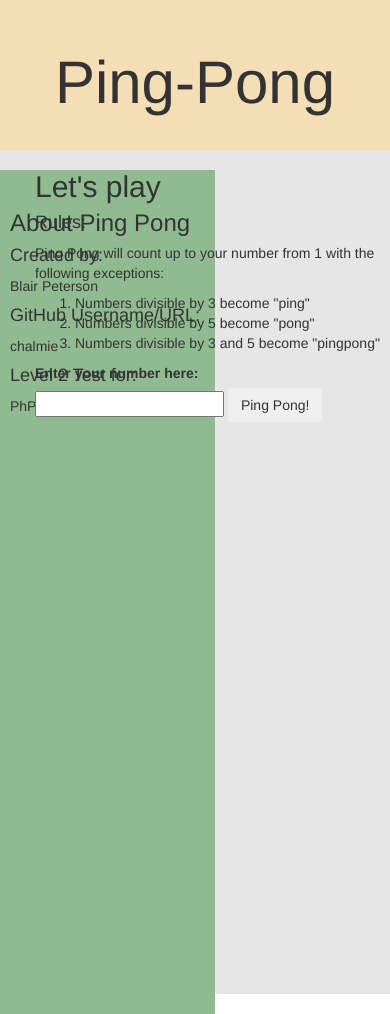
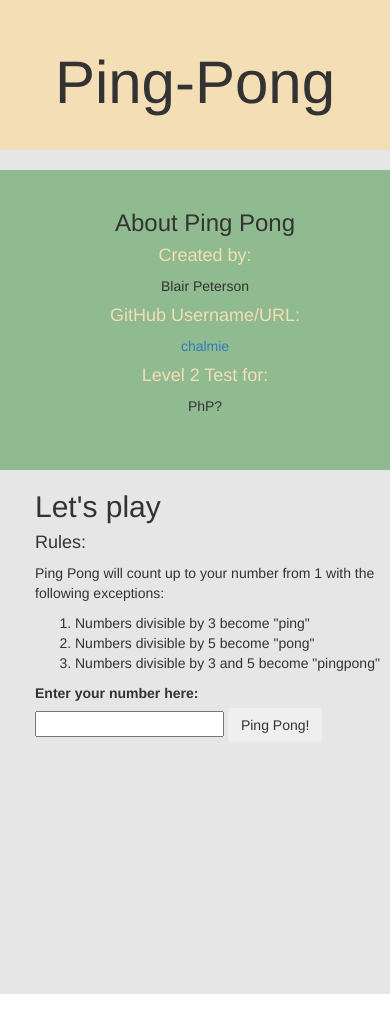
Before and after one commit to chalmie/PingPong, a plain HTML site: page index.html in a window 390 px wide. Drawn offline with nearby package versions, Linux system fonts and the light colour scheme.

Commit message:
add media query and clean up css

```diff
--- a/css/styles.css
+++ b/css/styles.css
@@ -12,8 +12,6 @@ html, body {
   height: 150px;
   text-align: center;
   background-color: #F4DEB5;
-  background-repeat:no-repeat;
-  background-size: cover;
 }
 
 .header h1 {
@@ -27,6 +25,7 @@ html, body {
   padding:0px;
   height:100%;
   background-color: #E6E6E6;
+  overflow: auto;
 }
 
 /*Sidebar*/
@@ -38,15 +37,36 @@ html, body {
   background-color: #90BB90;
   float:left;
   position:absolute;
-  height:100%;
+  height:450px;
 }
+
+.side h4 {
+  color: #F4DEB5;
+}
+
+@media (max-width: 850px) {
+  .side {
+    position:relative;
+    height:300px;
+    width:100%;
+    text-align: center;
+  }
+  .lets-play {
+    text-align: left;
+    width:100%;
+  }
+}
+
+/*lets-play*/
 
 .lets-play {
   padding-left: 50px;
   float:right;
   position: relative;
-  height: 100%;
 }
+
+
+/*result*/
 
 #result {
   display: none;
--- a/index.html
+++ b/index.html
@@ -22,9 +22,9 @@
           <h4>Created by:</h4>
           <p>Blair Peterson</p>
           <h4>GitHub Username/URL:</h4>
-          <p>chalmie</p>
+          <p><a href="https://github.com/chalmie">chalmie</a></p>
           <h4>Level 2 Test for:</h4>
-          <p>PhP</p>
+          <p>PhP?</p>
         </div>
 
         <div class="col-sm-9 lets-play">
@@ -42,8 +42,6 @@
               <input id="number" type="text">
               <button type="submit" class="btn">Ping Pong!</button>
             </div>
-
-
           </form>
           <div id="result">
             <ul id="ping-pong">
--- a/js/scripts.js
+++ b/js/scripts.js
@@ -17,17 +17,15 @@ var pingPong = function(number) {
 };
 
 
-
-
 $(document).ready(function() {
   $("form#user-number").submit(function(event) {
-    // Make sure pingpong list is empty
-    $("ul").empty();
-
     // create variables for user input,output,and list items
     var number = parseInt($("input#number").val(),10);
     var returnedArray = pingPong(number);
     var numberList = document.getElementById("ping-pong");
+
+    // Make sure pingpong list is empty
+    $("ul").empty();
 
     // loop through output array and append to list
     for (index = 0; index < returnedArray.length; index++) {
```
